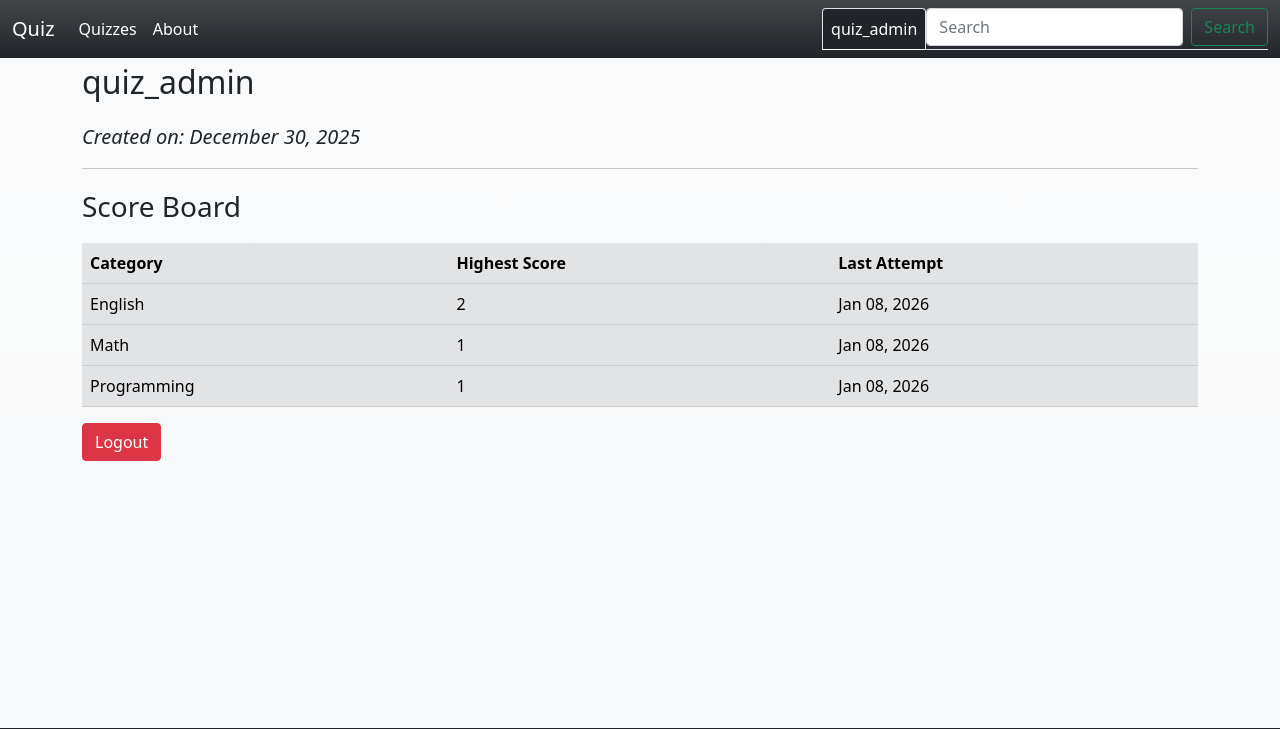
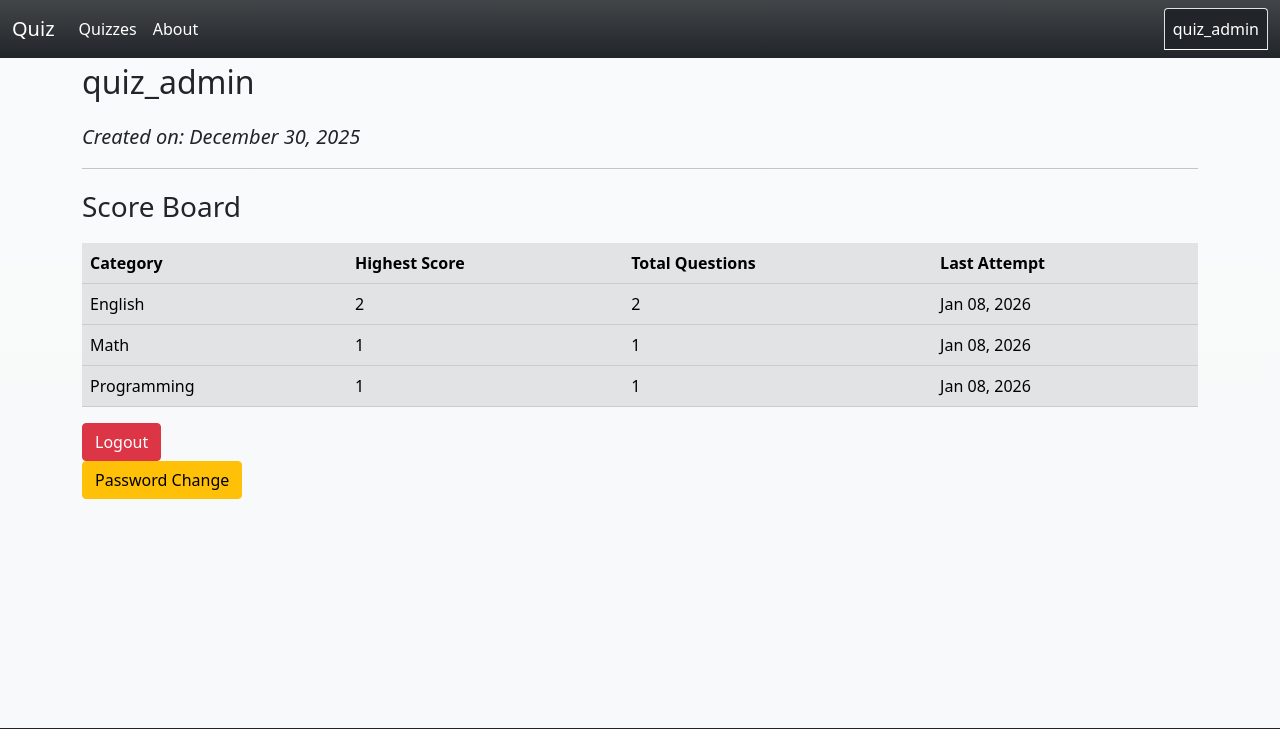
Before and after one commit to TariqueNayer/Quiz, a Django app: page /accounts/profile/ in a window 1280 px wide. Shown: the top 729 px of the page. Run offline with Django 5.2, Linux system fonts and the light colour scheme; a user stored in the database is signed in; data comes from the database, SQL or seed files in the repository.

Commit message:
Custom Password Change views and templates.

```diff
--- a/accounts/urls.py
+++ b/accounts/urls.py
@@ -1,6 +1,9 @@
-from django.urls import path
-from .views import ProfileView
+from django.urls import path, include
+from .views import ProfileView, CustomPasswordChangeView, PasswordChangeDone
 
 urlpatterns = [
+	path('password/change/', CustomPasswordChangeView.as_view(), name='password_change'),
+	path('password/done/', PasswordChangeDone.as_view(), name='password_change_done'),
 	path('profile/', ProfileView.as_view(), name='profile'),
+	path('', include("allauth.urls")),
 ]
--- a/accounts/views.py
+++ b/accounts/views.py
@@ -1,17 +1,45 @@
-from django.contrib.auth.mixins import LoginRequiredMixin
+from django.contrib.auth.mixins import LoginRequiredMixin, UserPassesTestMixin
 from django.views.generic import TemplateView
 from quiz.models import UserScore
+from allauth.account.views import PasswordChangeView
+from django.urls import reverse_lazy
+from django.shortcuts import redirect
 
 # Create your views here.
 
 class ProfileView(LoginRequiredMixin, TemplateView):
-    template_name = "account/profile.html"
+	template_name = "account/profile.html"
 
-    def get_context_data(self, **kwargs):
-        context = super().get_context_data(**kwargs)
-        context["scores"] = (
-            UserScore.objects
-            .filter(user=self.request.user)
-            .select_related("category")
-        )
-        return context
+	def get_context_data(self, **kwargs):
+		context = super().get_context_data(**kwargs)
+		context["scores"] = (
+			UserScore.objects
+			.filter(user=self.request.user)
+			.select_related("category")
+		)
+		return context
+
+class CustomPasswordChangeView(LoginRequiredMixin, PasswordChangeView):
+	# This will be the landing page after a successful change
+	def get_success_url(self):
+		# Setting a flag in the session that expires quickly
+		self.request.session['password_changed_successfully'] = True
+		return reverse_lazy('password_change_done')
+
+class PasswordChangeDone(LoginRequiredMixin, UserPassesTestMixin, TemplateView):
+	template_name = 'account/password_change_done.html'
+
+	def test_func(self):
+		# Only allow access if this session flag exists
+		return self.request.session.get('password_changed_successfully', False)
+
+	def handle_no_permission(self):
+		# Redirect users who try to access the URL directly
+		return redirect('account_change_password')
+
+	def get_context_data(self, **kwargs):
+		context = super().get_context_data(**kwargs)
+		# Clean up: remove the flag so they can't refresh or revisit later
+		if 'password_changed_successfully' in self.request.session:
+			del self.request.session['password_changed_successfully']
+		return context
--- a/config/urls.py
+++ b/config/urls.py
@@ -21,6 +21,6 @@ urlpatterns = [
     path('admin/', admin.site.urls),
     path('', include("quiz.urls")),
 
-    path('accounts/', include("allauth.urls")),
+
     path('accounts/', include('accounts.urls')),
 ]
--- /dev/null
+++ b/templates/account/password_change_done.html
@@ -0,0 +1,5 @@
+{% extends 'base.html' %}
+
+{% block content %}
+<p class="fs-1 fst-bold">Your password is changed successfully.</p>
+{% endblock content %}
--- a/templates/account/profile.html
+++ b/templates/account/profile.html
@@ -25,12 +25,14 @@
 		<tr>
 			<th>Category</th>
 			<th>Highest Score</th>
+			<th>Total Questions</th>
 			<th>Last Attempt</th>
 		</tr>
 		{% for score in scores %}
 		<tr>
 			<td>{{ score.category.name }}</td>
 			<td>{{ score.highest_score }}</td>
+			<td>{{ score.total_questions }}</td>
 			<td>{{ score.last_attempted|date:"M d, Y" }}</td>
 		</tr>
 		{% endfor %}
@@ -43,6 +45,7 @@
 		{% csrf_token %}
 		<button class="btn btn-danger" type="submit">Logout</button>
 	</form>
+	<a class="btn btn-warning" href="{% url 'password_change' %}">Password Change</a>
 </div>
 {% endblock content %}
 </body>
--- a/templates/base.html
+++ b/templates/base.html
@@ -44,13 +44,6 @@
 					{% endif %}
 					</li>
 					{% endif %}
-
-					<li class='nav-item p-30"'>
-					<form class="d-flex" action="#" method="get">
-						<input class="form-control me-2" type="search" name="q" placeholder="Search" aria-label="Search">
-						<button class="btn btn-outline-success" type="submit">Search</button>
-					</form>
-					</li>
 				</ul>
 			</div>
 		</div>
```
Also changed, not shown: config/settings.py (+14 -1 lines), templates/account/password_change.html (added, +13 -0 lines).
